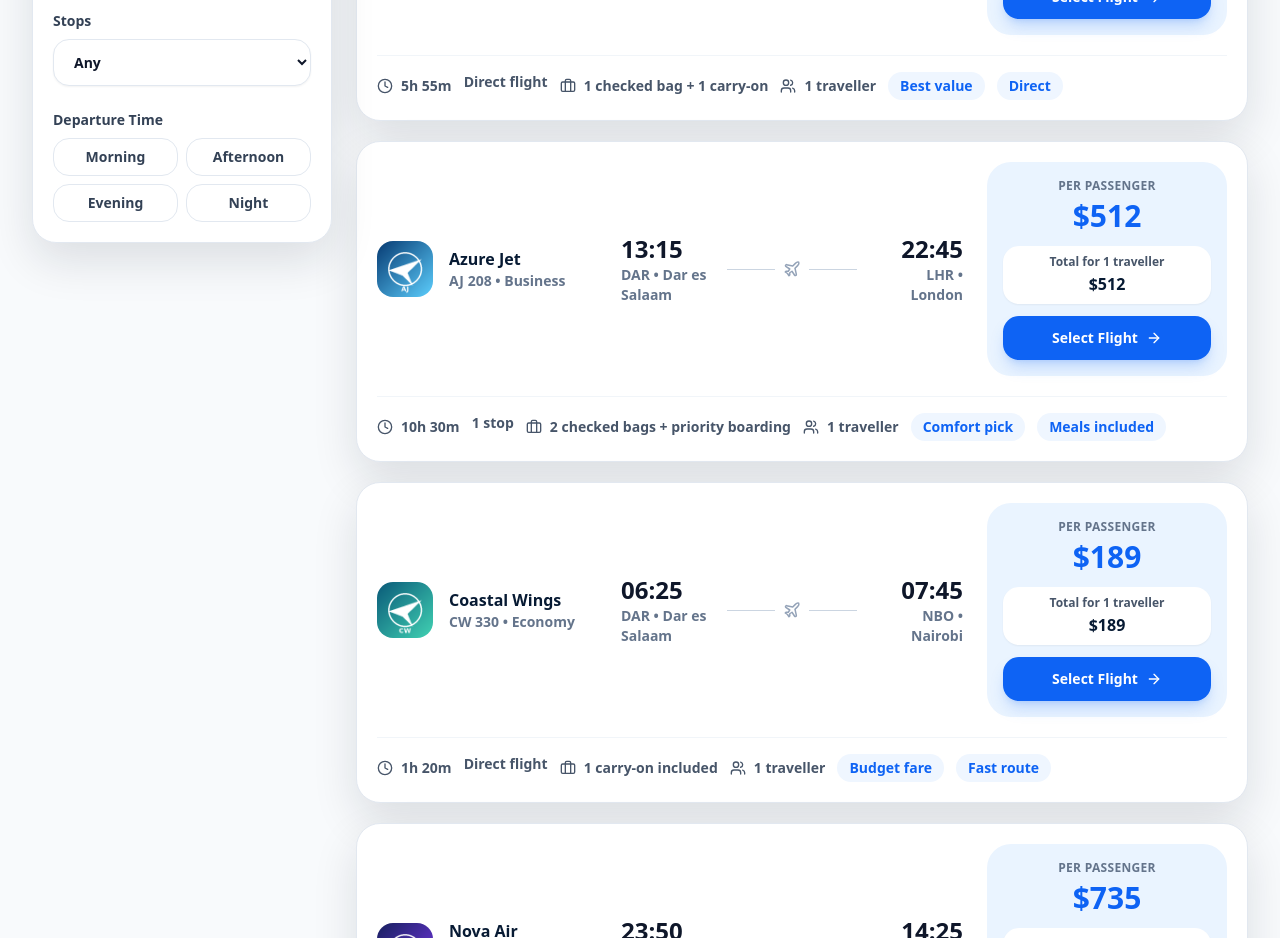
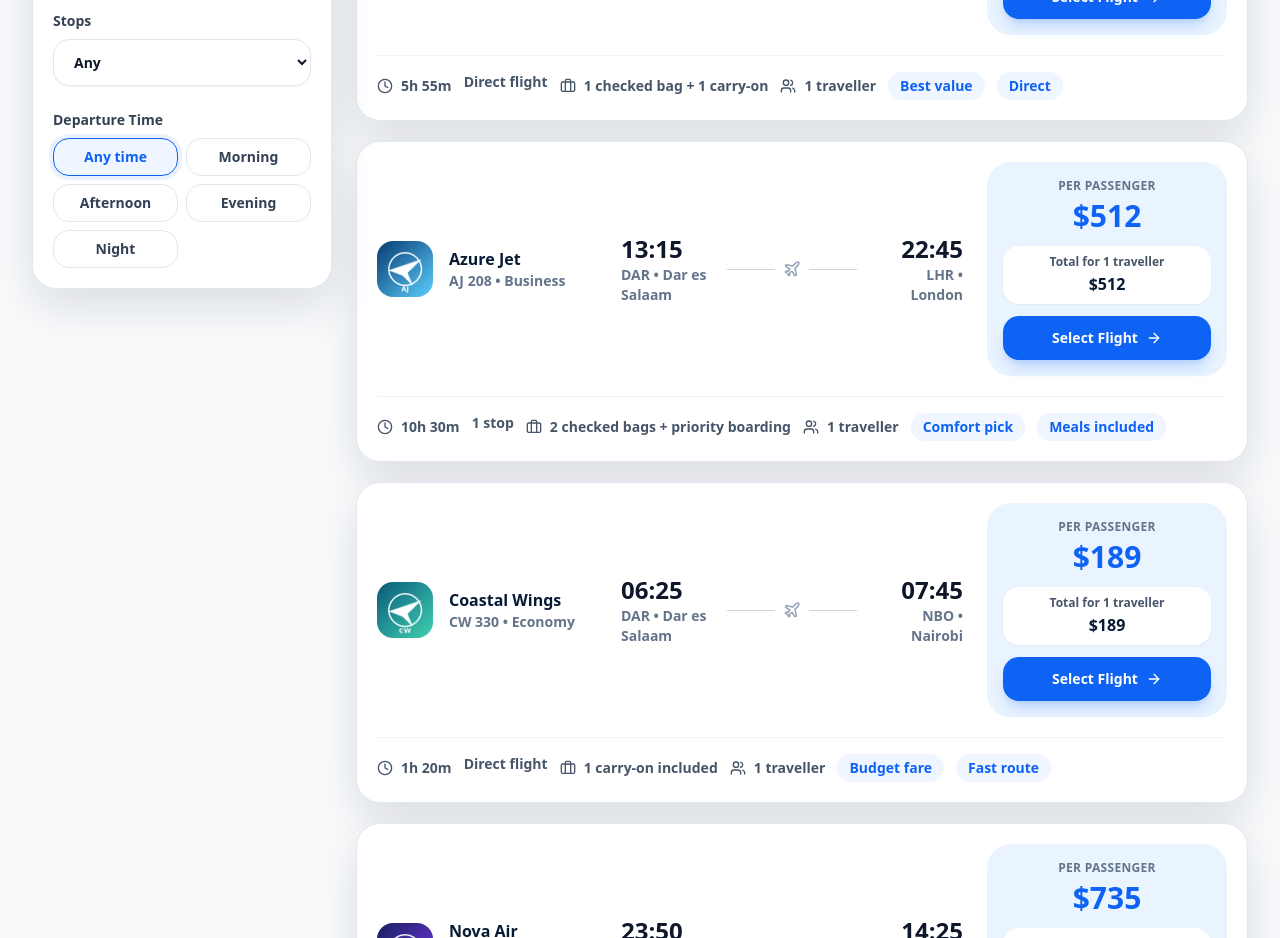
Before and after one commit to brianmichaelu/airline-website, a Next.js app: page /search in a window 1280 px wide. Shown: the part 940-1878 px from the top of the page. Built offline with nearby package versions, Linux system fonts and the light colour scheme.

Commit message:
Update FiltersSidebar.tsx

```diff
--- a/components/FiltersSidebar.tsx
+++ b/components/FiltersSidebar.tsx
@@ -7,6 +7,8 @@ interface FiltersSidebarProps {
   setSelectedStops: (value: string) => void;
   maxPrice: number;
   setMaxPrice: (value: number) => void;
+  selectedDepartureTime?: string;
+  setSelectedDepartureTime?: (value: string) => void;
 }
 
 export default function FiltersSidebar({
@@ -16,6 +18,8 @@ export default function FiltersSidebar({
   setSelectedStops,
   maxPrice,
   setMaxPrice,
+  selectedDepartureTime = "Any time",
+  setSelectedDepartureTime,
 }: FiltersSidebarProps) {
   const airlines = [
     "All",
@@ -25,7 +29,7 @@ export default function FiltersSidebar({
     "Nova Air",
   ];
 
-  const departureTimes = ["Morning", "Afternoon", "Evening", "Night"];
+  const departureTimes = ["Any time", "Morning", "Afternoon", "Evening", "Night"];
 
   return (
     <Card className="sticky top-24 p-5">
@@ -90,15 +94,24 @@ export default function FiltersSidebar({
           <label className="label-style">Departure Time</label>
 
           <div className="grid grid-cols-2 gap-2 text-sm">
-            {departureTimes.map((time) => (
+            {departureTimes.map((time) => {
+              const active = selectedDepartureTime === time;
+
+              return (
                 <button
                   key={time}
                   type="button"
-                className="rounded-2xl border border-slate-200 bg-white px-3 py-2 font-semibold text-slate-700 transition hover:border-ocean hover:bg-blue-50 hover:text-ocean dark:border-white/10 dark:bg-slate-900 dark:text-slate-200 dark:hover:bg-blue-950/40 dark:hover:text-white"
+                  onClick={() => setSelectedDepartureTime?.(time)}
+                  className={`rounded-2xl border px-3 py-2 font-semibold transition ${
+                    active
+                      ? "border-ocean bg-blue-50 text-ocean ring-4 ring-blue-500/10 dark:border-blue-400 dark:bg-blue-950/40 dark:text-white"
+                      : "border-slate-200 bg-white text-slate-700 hover:border-ocean hover:bg-blue-50 hover:text-ocean dark:border-white/10 dark:bg-slate-900 dark:text-slate-200 dark:hover:bg-blue-950/40 dark:hover:text-white"
+                  }`}
                 >
                   {time}
                 </button>
-            ))}
+              );
+            })}
           </div>
         </div>
       </div>
```
Lines whose indentation alone changed are shown as unchanged.
